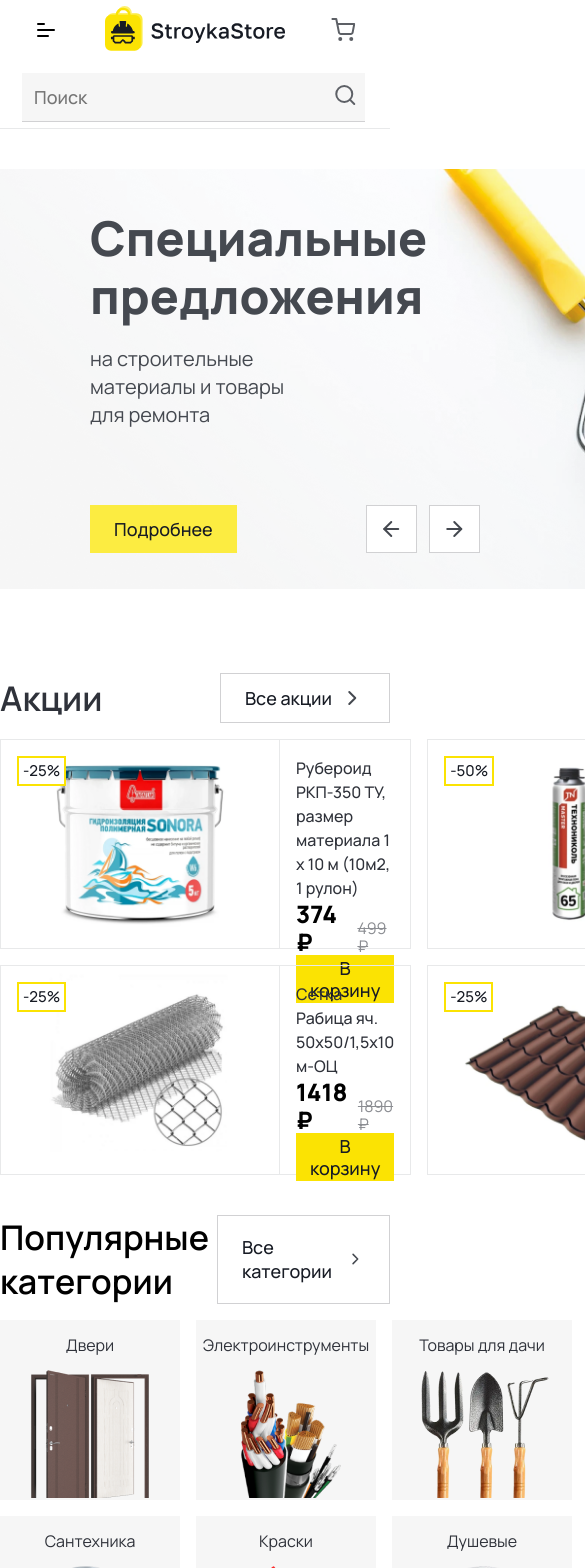
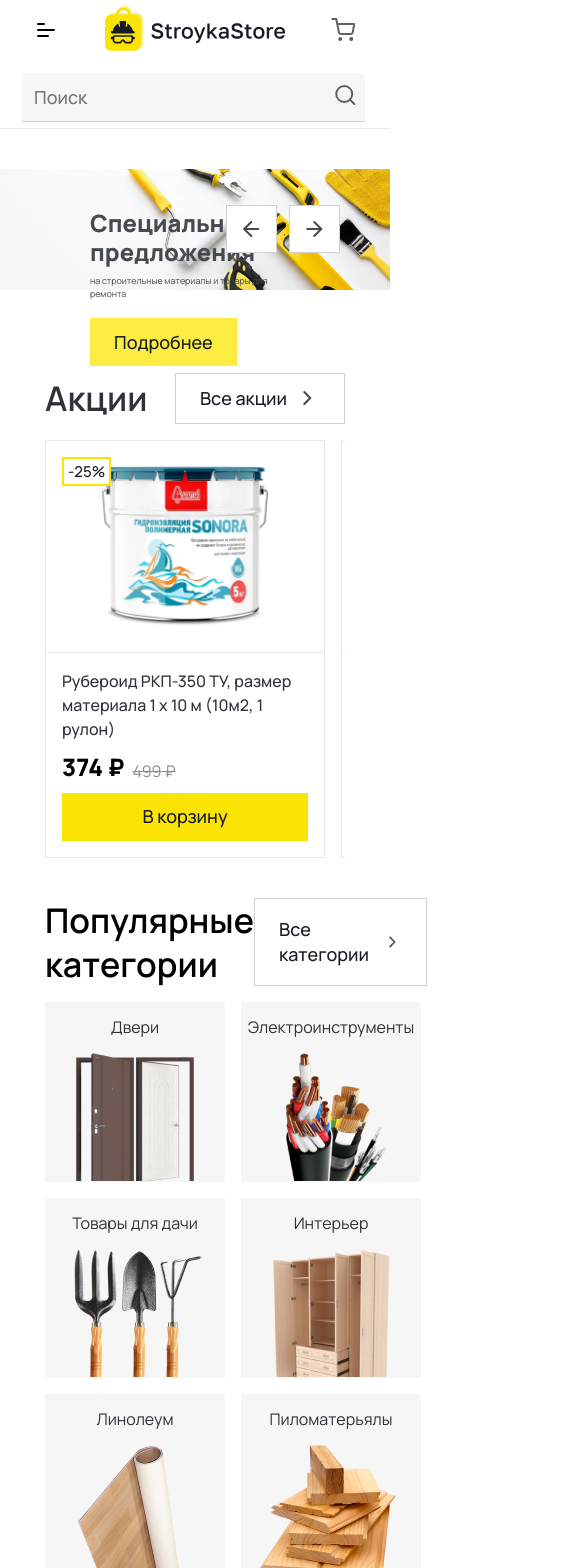
Before and after one commit to betterhell/stroyka-store, a React (Create React App) app: page / in a window 390 px wide. Shown: the top 1568 px of the page, 585 px wide, since content can reach past the window. Built offline with nearby package versions, Linux system fonts and the light colour scheme.

Commit message:
some adaptive styles fixes

```diff
--- a/src/components/Header/MiddleHeader/_MiddleHeader.module.scss
+++ b/src/components/Header/MiddleHeader/_MiddleHeader.module.scss
@@ -70,6 +70,7 @@
   }
 }
 
+@media screen and (min-width: 1300px) {
   .middleHeader.fixed {
     position: fixed;
     padding: 9px 140px;
@@ -78,6 +79,7 @@
     z-index: 100;
     top: 0;
     background-color: #FFFFFF;
+  }
 }
 
 @media screen and (max-width: 1300px) {
--- a/src/components/PopularCategory/_PopularCategory.module.scss
+++ b/src/components/PopularCategory/_PopularCategory.module.scss
@@ -2,8 +2,8 @@
 @import "../../styles/mixins";
 
 .category {
-  max-width: 1160px;
   margin: 40px auto;
+  width: calc(100vw - 90px);
 }
 
 .categoryHeader {
@@ -39,3 +39,28 @@
     transition: all 0.3s ease-in-out;
   }
 }
+
+@media screen and (max-width: 1300px) {
+  .categoryWrapper {
+    display: grid;
+    grid-template-columns: repeat(4, 1fr);
+    gap: 16px;
+  }
+}
+
+@media screen and (max-width: 920px) {
+  .categoryWrapper {
+    display: grid;
+    justify-items: center;
+    grid-template-columns: repeat(3, 1fr);
+    gap: 16px;
+  }
+}
+
+@media screen and (max-width: 720px) {
+  .categoryWrapper {
+    display: grid;
+    grid-template-columns: repeat(2, 1fr);
+    gap: 16px;
+  }
+}
--- a/src/components/Promotions/_Promotions.module.scss
+++ b/src/components/Promotions/_Promotions.module.scss
@@ -4,13 +4,14 @@
 .promoWrapper {
   margin: 40px auto;
   max-width: 1160px;
-  width: 100%;
+  width: calc(100vw - 90px);
 
   .promoHeader {
     display: flex;
     justify-content: space-between;
     align-items: center;
     margin-bottom: 16px;
+
 
     h2 {
       margin: 0;
@@ -25,3 +26,23 @@
     gap: 16px;
   }
 }
+
+@media screen and (max-width: 1300px) {
+  .promoWrapper {
+    width: calc(100vw - 90px)
+  }
+}
+
+@media screen and (max-width: 1200px) {
+  .promoWrapper {
+    .promoContainer {
+      grid-template-columns: repeat(4, 1fr);
+      overflow-y: hidden;
+      //margin: 0 calc(-50vw + 50%);
+
+      &::-webkit-scrollbar {
+        display: none;
+      }
+    }
+  }
+}
--- a/src/components/UI/HeroSlider/HeroSlider.jsx
+++ b/src/components/UI/HeroSlider/HeroSlider.jsx
@@ -45,16 +45,14 @@ const HeroSlider = () => {
                     <div className={classes.slider_info}>
                         <h1>{currentSlide.label}</h1>
                         <p>{currentSlide.desc}</p>
-                    </div>
-
-                    <div className={classes.slider_buttons}>
                         <div className={classes.slider_link}>
                             <a href={currentSlide.link}>Подробнее</a>
                         </div>
-                        <div className={classes.slider_controls}>
-                            <Button action={prevSlide} icon={<LeftArrowIcon /> } />
-                            <Button action={nextSlide} icon={<RightArrowIcon />} />
-                        </div>
+                    </div>
+
+                    <div className={classes.slider_controls}>
+                        <Button action={prevSlide} icon={<LeftArrowIcon /> } />
+                        <Button action={nextSlide} icon={<RightArrowIcon />} />
                     </div>
                 </div>
             </div>
--- a/src/components/UI/HeroSlider/_HeroSlider.module.scss
+++ b/src/components/UI/HeroSlider/_HeroSlider.module.scss
@@ -5,9 +5,15 @@
   position: relative;
   max-width: 1360px;
   margin: 40px auto 80px auto;
-  //padding: 40px 0 80px 0;
 
   .slider_bg {
+    position: relative;
+
+    img {
+      object-fit: contain;
+      width: 100%;
+      height: auto;
+    }
   }
 
   .slider_actions {
@@ -22,27 +28,46 @@
       width: 50%;
 
       h1 {
-        @include manrepoFont(700, 48px, 120%);
+        @include manrepoFont(700, calc(2vw + 1rem), 120%);
         color: $lowerHeaderTextColor;
         margin: 0;
       }
 
       p {
-        @include manrepoFont(400, 20px, 140%);
+        @include manrepoFont(400, calc(1vw + 5px), 140%);
         color: $lowerHeaderTextColor;
       }
     }
+
+    a {
+      padding: 12px 24px;
+      background-color: $yellow;
+      color: $black;
+      text-decoration: none;
+      @include manrepoFont(500, 18px, 136%);
+
+      &:hover {
+        background-color: $grayBlack;
+        color: $white;
+      }
+
+      &:active {
+        background-color: $grayBlack;
+        color: $lightGray;
+      }
+    }
+
+    .slider_link {
+      margin: 30px 0 0 0;
+    }
   }
 
-  .slider_buttons {
-    padding: 0 90px;
-    max-width: 1180px;
-    width: 100%;
+  .slider_controls {
     position: absolute;
     bottom: 40px;
+    right: 50px;
     display: flex;
-    justify-content: space-between;
-    align-items: center;
+    gap: 12px;
 
     button {
       background-color: white;
@@ -64,28 +89,5 @@
         }
       }
     }
-
-    a {
-      padding: 12px 24px;
-      background-color: $yellow;
-      color: $black;
-      text-decoration: none;
-      @include manrepoFont(500, 18px, 136%);
-
-      &:hover {
-        background-color: $grayBlack;
-        color: $white;
-      }
-
-      &:active {
-        background-color: $grayBlack;
-        color: $lightGray;
-      }
-    }
-  }
-
-  .slider_controls {
-    display: flex;
-    gap: 12px;
   }
 }
--- a/src/components/UI/ProductCard/_ProductCard.module.scss
+++ b/src/components/UI/ProductCard/_ProductCard.module.scss
@@ -13,6 +13,7 @@
     img {
       max-width: 572px;
       height: 208px;
+      box-sizing: border-box;
     }
   }
 
@@ -39,8 +40,6 @@
     display: flex;
     flex-direction: column;
     justify-content: space-between;
-    max-width: 292px;
-    width: 100%;
 
     a {
       @include manrepoFont(500, 16px, 150%);
@@ -66,3 +65,24 @@
     }
   }
 }
+
+@media screen and (max-width: 1200px) {
+  .card {
+    flex-direction: column;
+    max-width: 278px;
+    height: 416px;
+
+    .cardInfo {
+      border-left: none;
+      border-top: 1px solid $borderColor;
+      height: 100%;
+
+      a {
+        display: -webkit-box;
+        -webkit-line-clamp: 3;
+        -webkit-box-orient: vertical;
+        overflow: hidden;
+      }
+    }
+  }
+}
--- a/src/components/pages/Main/Main.jsx
+++ b/src/components/pages/Main/Main.jsx
@@ -6,12 +6,12 @@ import PopularProducts from "../../PopularProducts/PopularProducts";
 
 const Main = () => {
     return (
-        <>
+        <main>
             <HeroSlider />
             <Promotions count={4} />
             <PopularCategory />
             <PopularProducts />
-        </>
+        </main>
     );
 };
 
```
Also changed, not shown: src/components/pages/Main/_Main.module.scss (added). Lines whose indentation alone changed are shown as unchanged.
